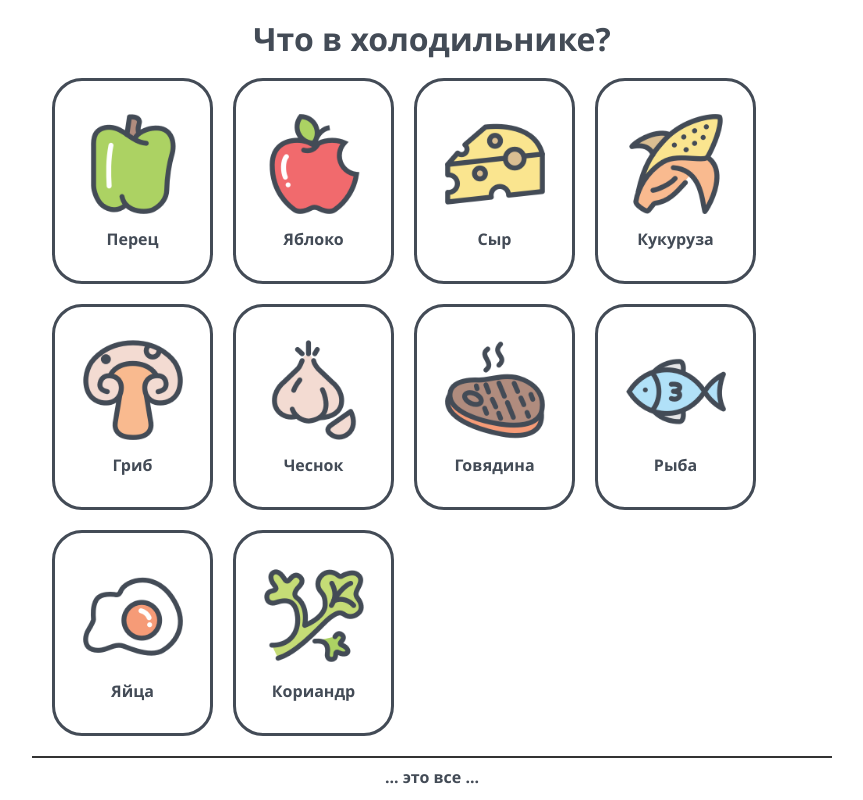
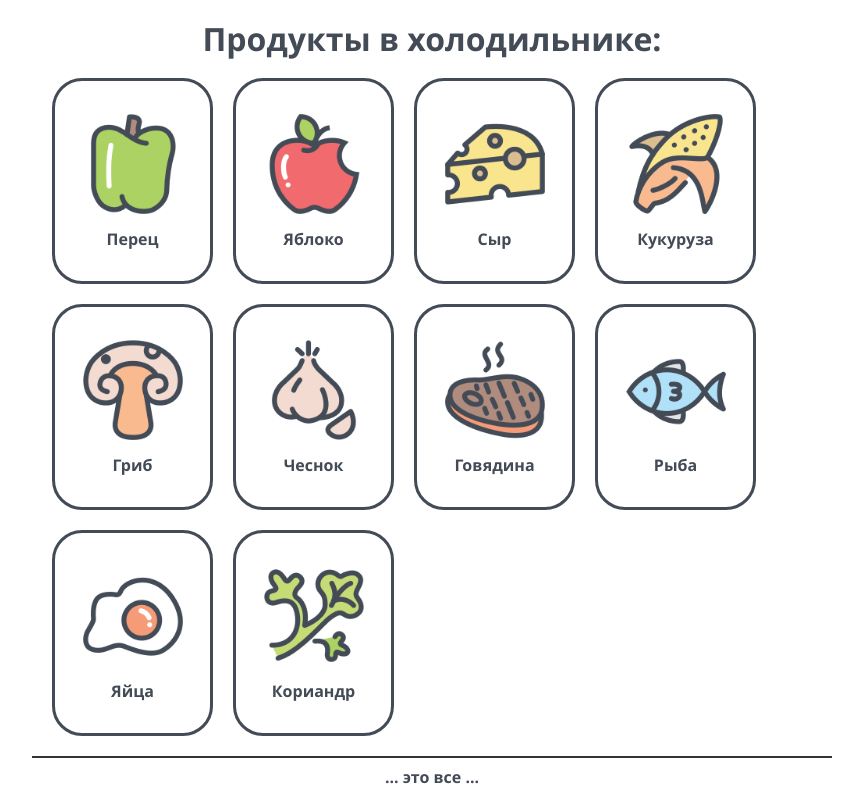
Before and after one commit to Servilleo/homework09, a website: page index.html in a window 1280 px wide. Shown: the whole page, without its empty margins (208-1071 px from the left). Drawn offline with nearby package versions, Linux system fonts and the light colour scheme; files that its build step writes are made by us from their sources.

Commit message:
h1 second

```diff
--- a/index.html
+++ b/index.html
@@ -8,7 +8,7 @@
     <link rel="stylesheet" href="./css/main.css">
 </head>
 <body>
-    <h1>Что в холодильнике?</h1>
+    <h1>Продукты в холодильнике:</h1>
 
     <div class="fridge">
         <div class="products">
```
